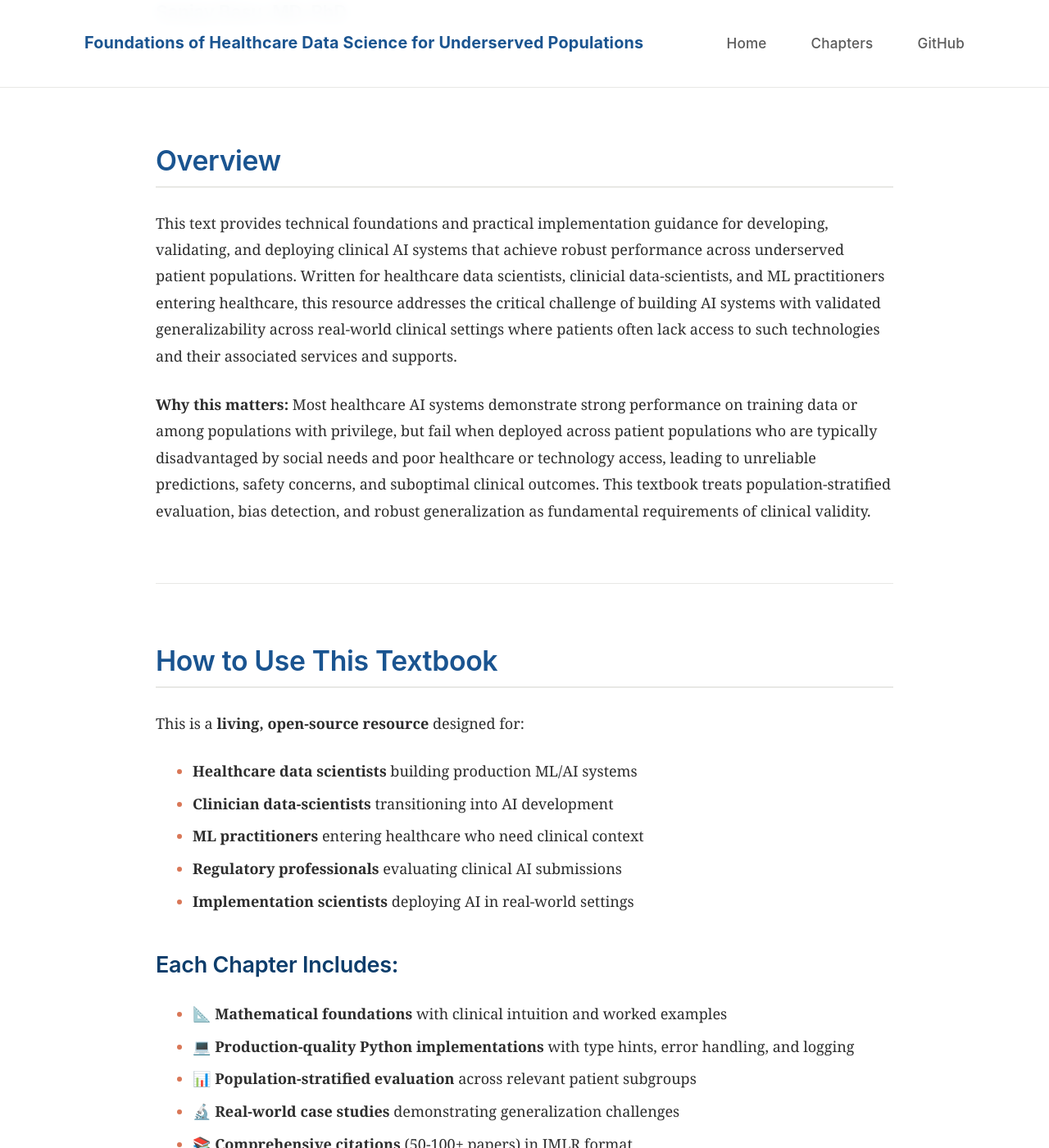
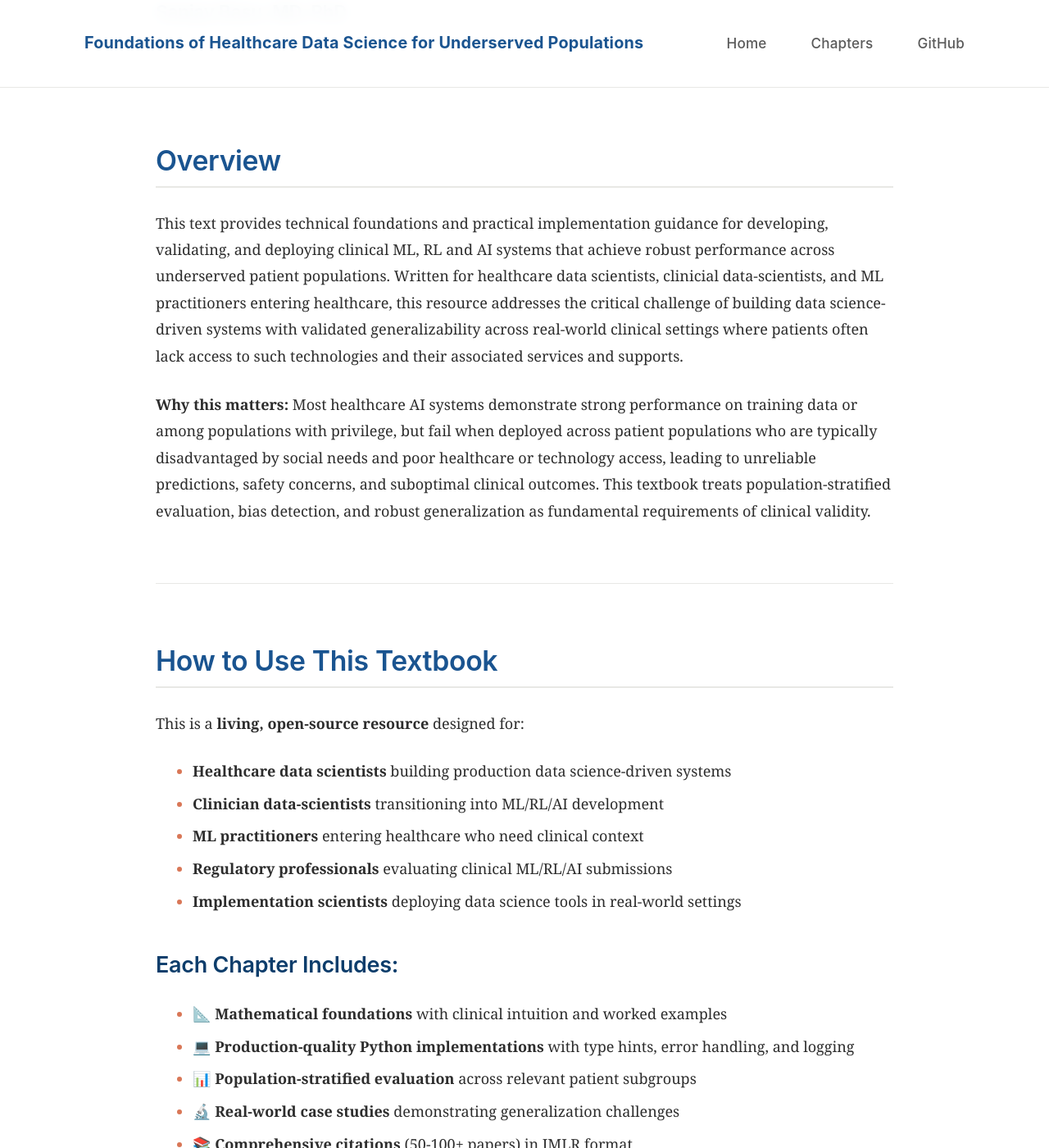
Before and after one commit to sanjaybasu/healthcare-ai-equity, a Jekyll site: the page built from index.md, in a window 1280 px wide and 1400 px high, scrolled down 432 px. Shown: the whole window at 82% size. Built offline with Jekyll 4.4.1, drawn with Linux system fonts in a browser that asks for light colours; nearby versions of some CDN libraries.

Commit message:
Update index.md

```diff
--- a/index.md
+++ b/index.md
@@ -12,7 +12,7 @@ title: Home
 
 ## Overview
 
-This text provides technical foundations and practical implementation guidance for developing, validating, and deploying clinical AI systems that achieve robust performance across underserved patient populations. Written for healthcare data scientists, clinicial data-scientists, and ML practitioners entering healthcare, this resource addresses the critical challenge of building AI systems with validated generalizability across real-world clinical settings where patients often lack access to such technologies and their associated services and supports.
+This text provides technical foundations and practical implementation guidance for developing, validating, and deploying clinical ML, RL and AI systems that achieve robust performance across underserved patient populations. Written for healthcare data scientists, clinicial data-scientists, and ML practitioners entering healthcare, this resource addresses the critical challenge of building data science-driven systems with validated generalizability across real-world clinical settings where patients often lack access to such technologies and their associated services and supports.
 
 **Why this matters:** Most healthcare AI systems demonstrate strong performance on training data or among populations with privilege, but fail when deployed across patient populations who are typically disadvantaged by social needs and poor healthcare or technology access, leading to unreliable predictions, safety concerns, and suboptimal clinical outcomes. This textbook treats population-stratified evaluation, bias detection, and robust generalization as fundamental requirements of clinical validity.
 
@@ -22,11 +22,11 @@ This text provides technical foundations and practical implementation guidance f
 
 This is a **living, open-source resource** designed for:
 
-- **Healthcare data scientists** building production ML/AI systems
-- **Clinician data-scientists** transitioning into AI development
+- **Healthcare data scientists** building production data science-driven systems
+- **Clinician data-scientists** transitioning into ML/RL/AI development
 - **ML practitioners** entering healthcare who need clinical context
-- **Regulatory professionals** evaluating clinical AI submissions
-- **Implementation scientists** deploying AI in real-world settings
+- **Regulatory professionals** evaluating clinical ML/RL/AI submissions
+- **Implementation scientists** deploying data science tools in real-world settings
 
 ### Each Chapter Includes:
 
```
